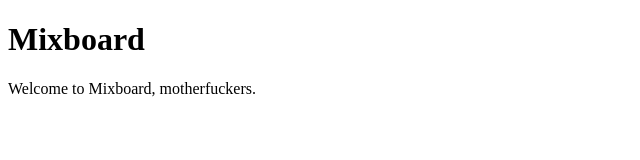
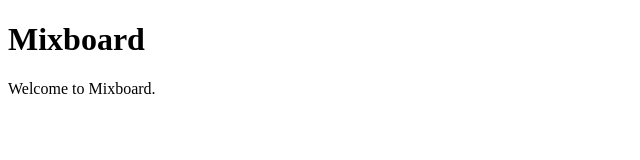
Before and after one commit to bertthomps/Mixboard, a plain HTML site: page index.html in a window 1280 px wide. Shown: the whole page, without its empty margins (0-640 px from the left). Drawn offline with Linux system fonts and the light colour scheme.

Commit message:
Update index.html

```diff
--- a/index.html
+++ b/index.html
@@ -7,6 +7,6 @@
 
 <body>
 	<h1>Mixboard</h1>
-	<p>Welcome to Mixboard, motherfuckers.</p>
+	<p>Welcome to Mixboard.</p>
 </body>
 </html>
```
